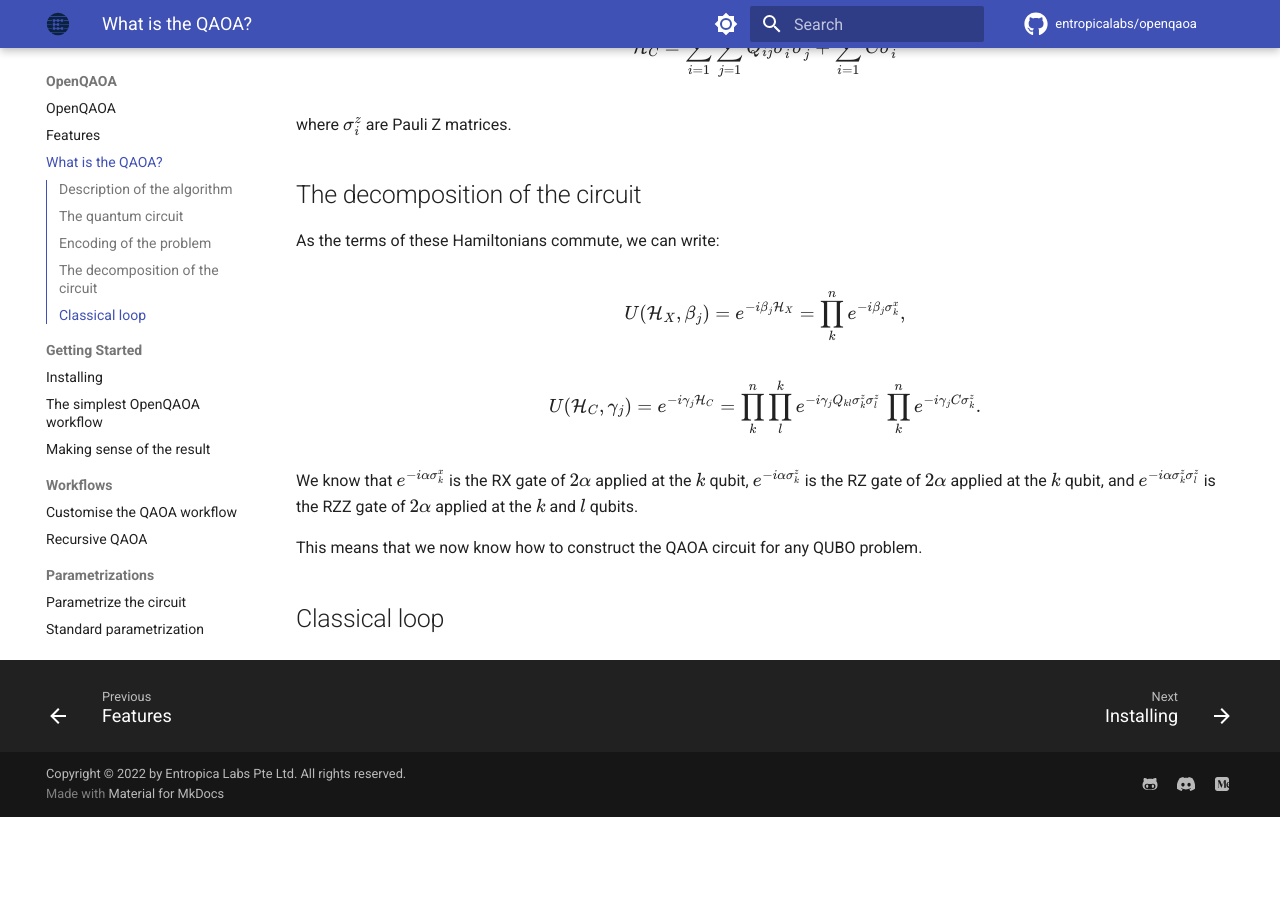
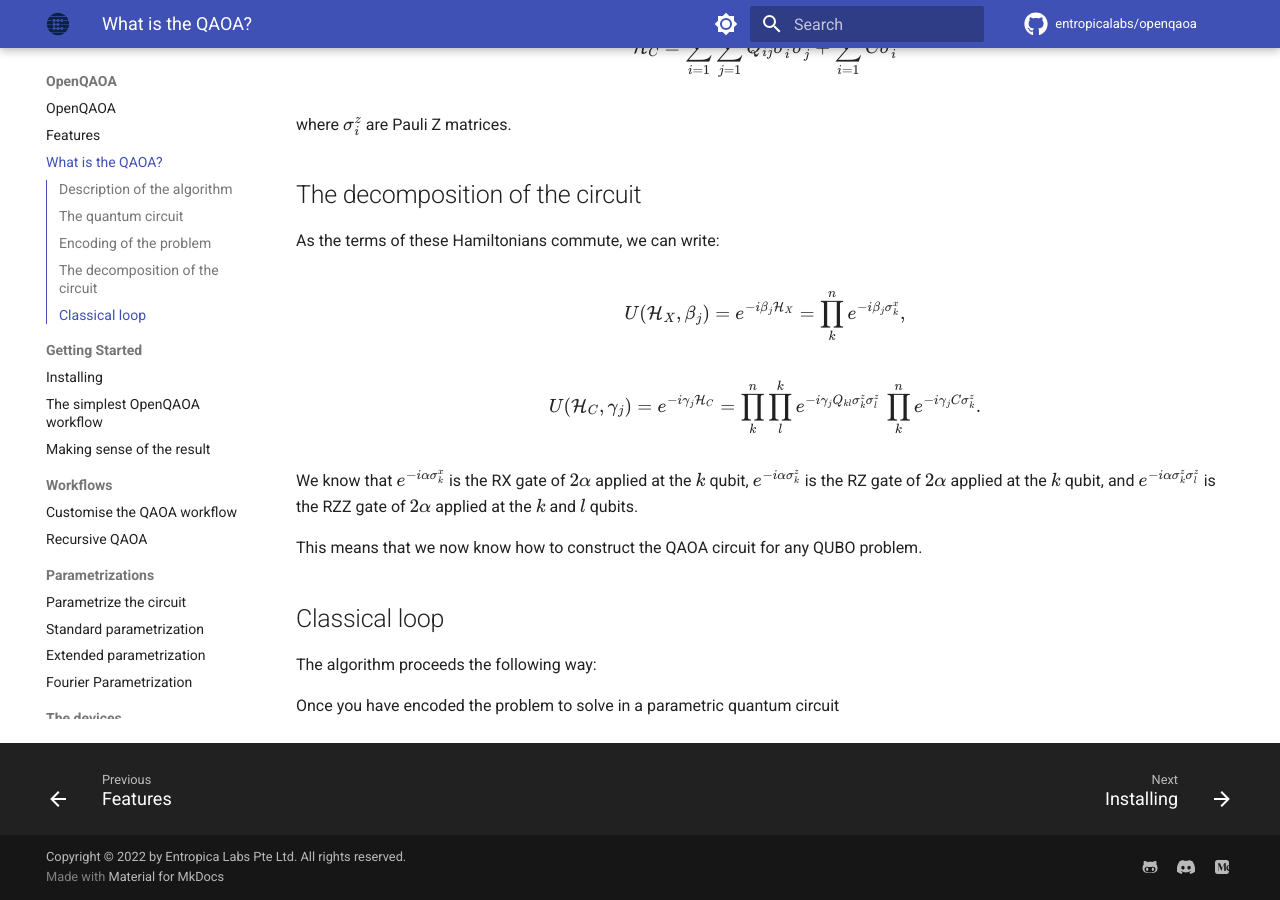
Before and after one commit to entropicalabs/openqaoa-website, an MkDocs documentation site: the page built from docs/what-is-the-qaoa.md, in a window 1280 px wide and 900 px high, scrolled down 2765 px. Built offline with MkDocs 1.6.1 and Material for MkDocs 9.7.7, drawn with Linux system fonts in a browser that asks for light colours; comment, search, counter and statistics services are not loaded; before the commit the page ends 3582 px from its top, so only the background shows below that.

Commit message:
more "what is the qaoa"

```diff
--- a/docs/what-is-the-qaoa.md
+++ b/docs/what-is-the-qaoa.md
@@ -83,3 +83,7 @@ We know that $e^{-i\alpha \sigma_{k}^x}$ is the RX gate of $2\alpha$ applied at
 This means that we now know how to construct the QAOA circuit for any QUBO problem.
 
 ## Classical loop
+
+The algorithm proceeds the following way:
+
+Once you have encoded the problem to solve in a parametric quantum circuit
```
